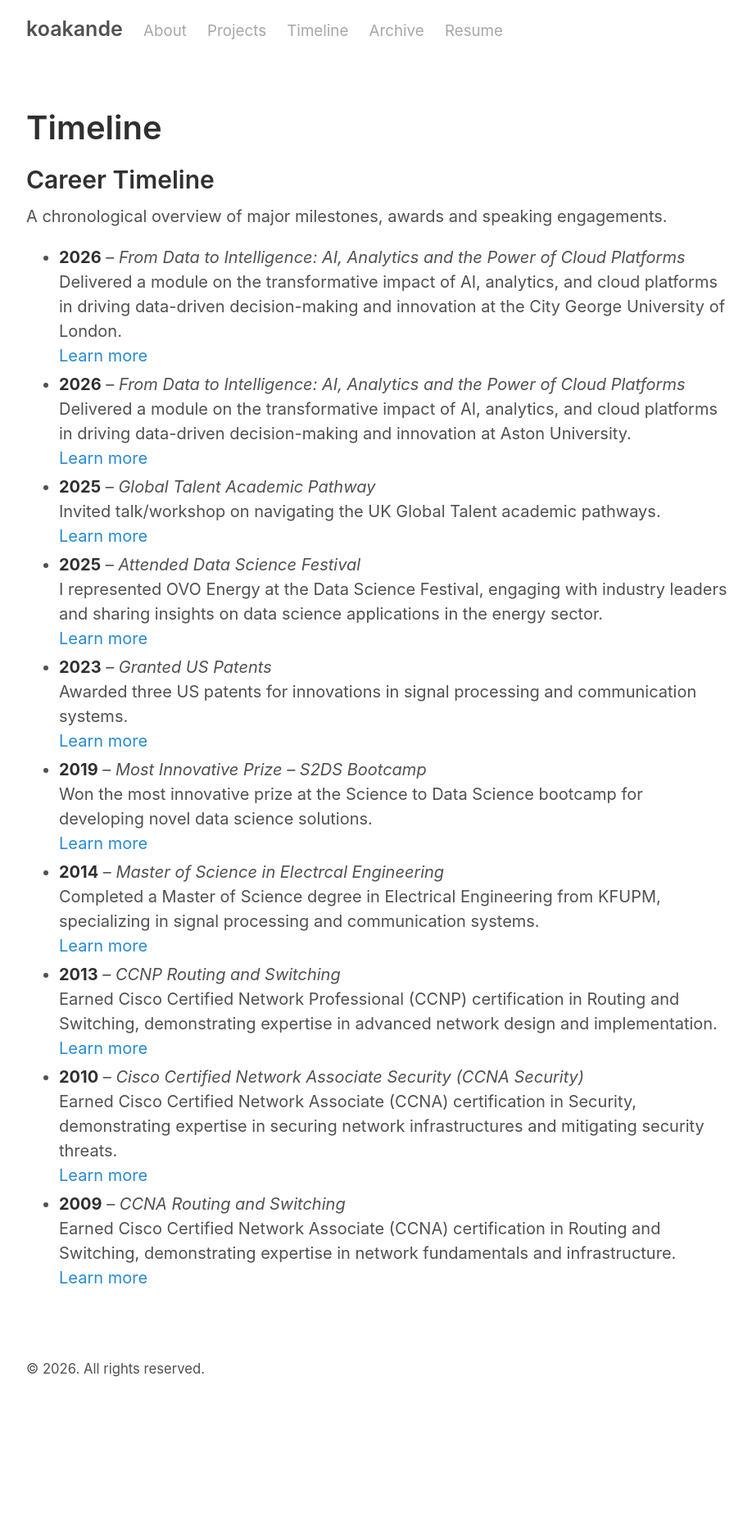
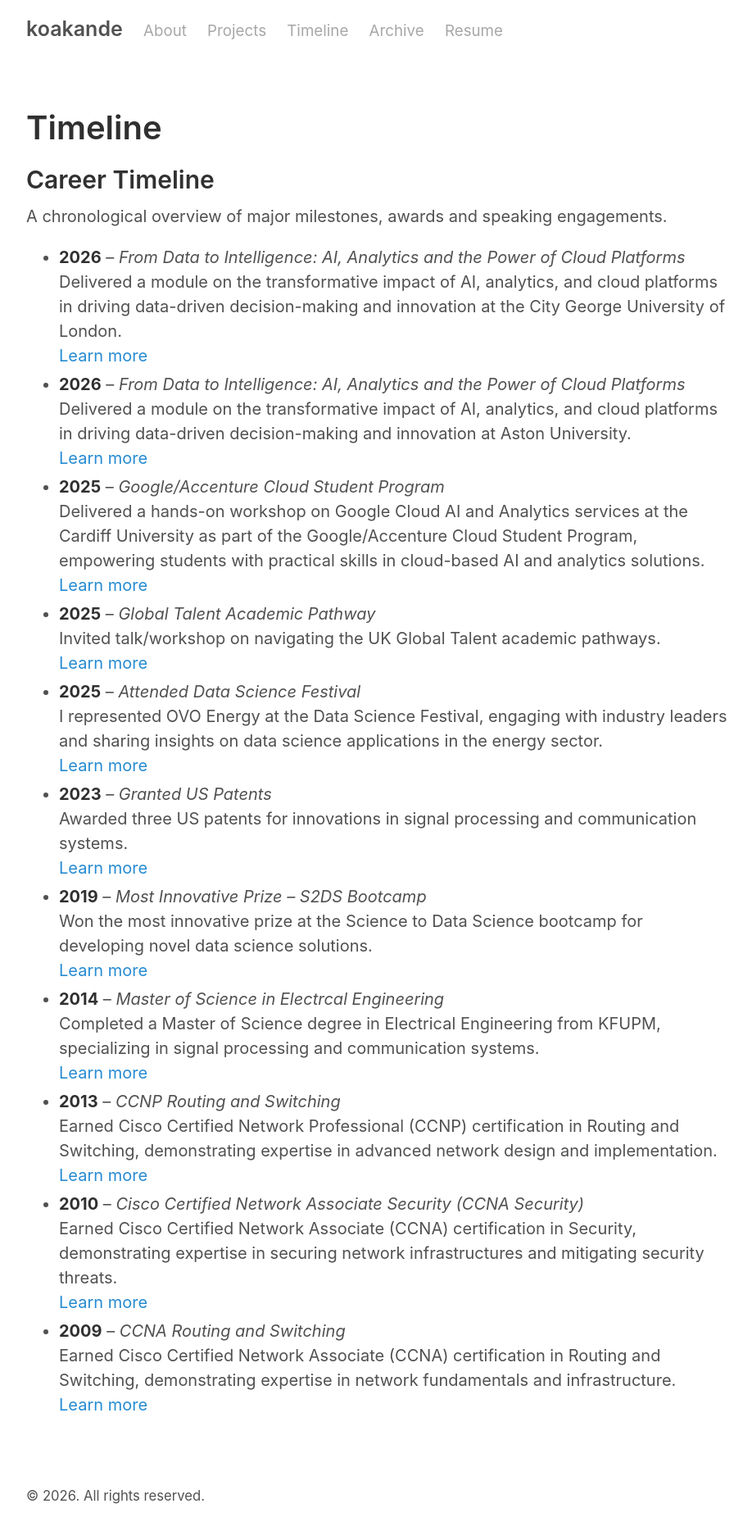
Before and after one commit to kbakande/kbakande.github.io, a Jekyll site: the page built from timeline.html, in a window 1280 px wide. Shown: the whole page at 82% size, without its empty margins (178-1096 px from the left). Built offline with Jekyll 4.4.1, drawn with Linux system fonts in a browser that asks for light colours; before the commit the page ends 1724 px from its top, so only the background shows below that.

Commit message:
adds additional talks

```diff
--- a/_data/timeline.yml
+++ b/_data/timeline.yml
@@ -6,10 +6,17 @@
   title: "From Data to Intelligence: AI, Analytics and the Power of Cloud Platforms"
   description: Delivered a module on the transformative impact of AI, analytics, and cloud platforms in driving data-driven decision-making and innovation at Aston University.
   link: https://drive.google.com/file/d/1afBpexgQ-RMdsdcqqsuRn0CPf4uzh6Av/view?usp=drivesdk
+
+- year: 2025
+  title: Google/Accenture Cloud Student Program
+  description: Delivered a hands-on workshop on Google Cloud AI and Analytics services at the Cardiff University as part of the Google/Accenture Cloud Student Program, empowering students with practical skills in cloud-based AI and analytics solutions.
+  link: https://www.linkedin.com/posts/the-justin-james_ideas-ai-google-activity-7397223926465978368-8JwQ?utm_source=share&utm_medium=member_desktop&rcm=ACoAAA-_exkBxR7MYX8PDiBPArF4Wdqrtoup2ag
+
 - year: 2025
   title: Global Talent Academic Pathway
   description: Invited talk/workshop on navigating the UK Global Talent academic pathways.
   link: https://drive.google.com/file/d/1afBpexgQ-RMdsdcqqsuRn0CPf4uzh6Av/view?usp=drivesdk
+
 - year: 2025
   title: Attended Data Science Festival
   description: I represented OVO Energy at the Data Science Festival, engaging with industry leaders and sharing insights on data science applications in the energy sector.
```
